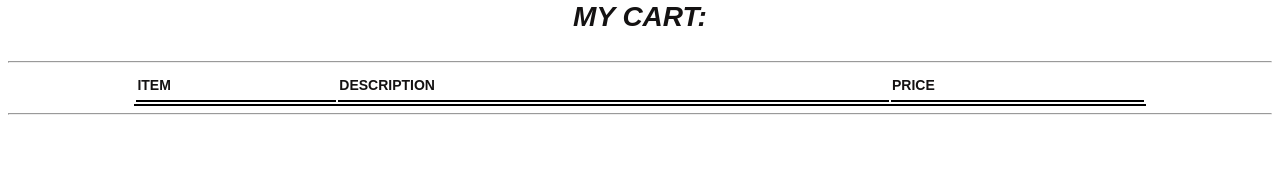
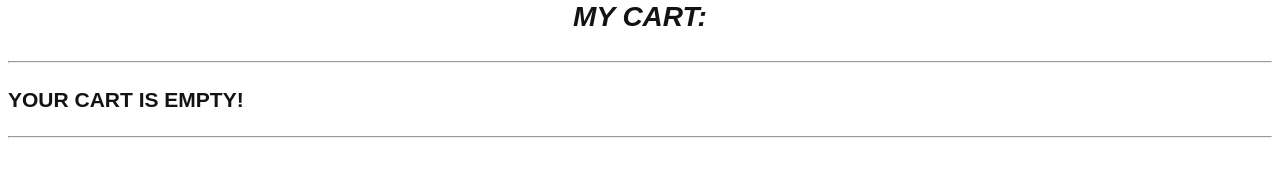
Before and after one commit to Jsebas0721/final-project-clearvision-shop, a React (Create React App) app: page /Cart in a window 1280 px wide. Shown: the part 169-338 px from the top of the page. Built offline with nearby package versions, Linux system fonts and the light colour scheme; data requests are answered from the project's data file.

Commit message:
Adds remove from cart functionality

```diff
--- a/src/components/App.js
+++ b/src/components/App.js
@@ -23,6 +23,10 @@ function App() {
     setCartItems([...cartItems, frameObj])
   }
 
+  function handleRemove(frameObj){
+    const updatedCart = cartItems.filter(item => item !== frameObj)
+    setCartItems(updatedCart);
+  }
   return (
     <div className="App">
       <Header/>
@@ -36,7 +40,7 @@ function App() {
           <ShopList frameList={frameList} onHandleBuy={handleBuy}/>
         </Route>
         <Route  exact path="/Cart">
-          <Cart cartItems={cartItems}/>
+          <Cart cartItems={cartItems} onRemoveItem={handleRemove}/>
         </Route>
         <Route exact path="/">
           <Home />
--- a/src/components/Cart.js
+++ b/src/components/Cart.js
@@ -1,7 +1,18 @@
-import React from "react";
+import React, { useState } from "react";
 
-function Cart({cartItems}){
+function Cart({cartItems, onRemoveItem}){
 
+
+
+function handleClick(event){
+    console.log("Item Removed")
+    console.log(event)
+    cartItems.map(item => {
+        if(item.id === event){
+            onRemoveItem(item);
+        }
+    })
+}
 
    const addedToCart = cartItems.map(item => (
         <tr>
@@ -15,10 +26,13 @@ function Cart({cartItems}){
                 <p>{item.price}</p>
             </td>
             <td>
-                <button>Remove From Cart</button>
+                <button onClick={() => handleClick(item.id)}>Remove From Cart</button>
             </td>
         </tr>
     ))
+
+
+
 
 
     console.log(addedToCart);
@@ -26,6 +40,7 @@ function Cart({cartItems}){
         <div className="cart-container">
             <h1>MY CART: </h1>
             <hr/>
+            {cartItems.length === 0 ? <h2>YOUR CART IS EMPTY!</h2> :
             <table className="onCart">
                 <tr>
                     <th>ITEM</th>
@@ -34,6 +49,7 @@ function Cart({cartItems}){
                 </tr>
                 {addedToCart}
             </table>
+            }
             <hr/>
         </div>
     )
```
